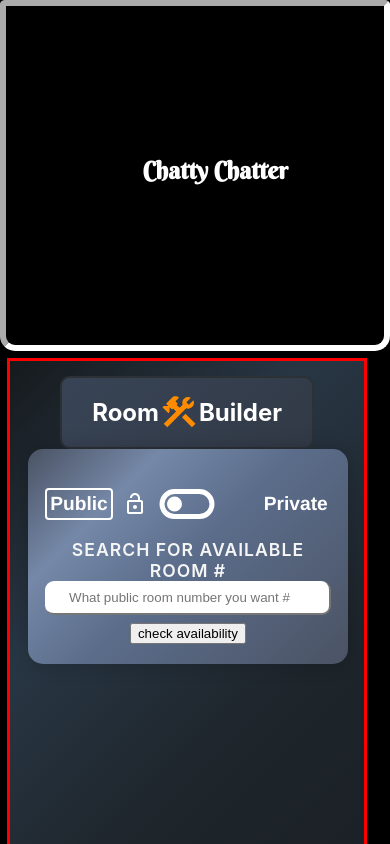
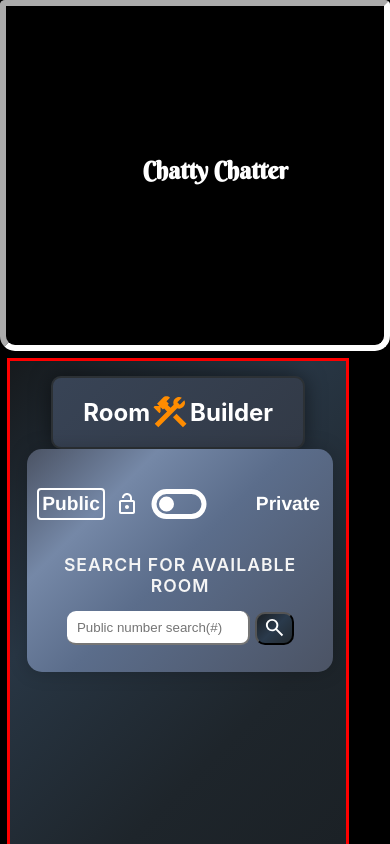
Before and after one commit to Tanner-Davison/Chatty_Chatter, a React (Create React App) app: page /createroom/0 in a window 390 px wide. Shown: the top 844 px of the page. Built offline with nearby package versions, Linux system fonts and the light colour scheme.

Commit message:
fixed styling on phone sized and added more func with the backend endpoints

```diff
--- a/src/components/MainRoom.css
+++ b/src/components/MainRoom.css
@@ -1,10 +1,11 @@
 
-.roomWrapper {
+.room-wrapper {
   display: flex;
   flex-direction: column;
   align-items: center;
   justify-content: center;
  background-color: #161a1d;;
+ padding-bottom: 20px;
 }
 
 p {
@@ -17,7 +18,7 @@ p {
   position: relative;
   display: flex;
   flex-direction: column;
-  width: auto;
+  width: fit-content;
   word-wrap: break-word;
   min-width: 130px;
   padding: 4px;
@@ -88,9 +89,8 @@ p {
   flex-direction: row;
   padding: 10px;
   background-color: #147efb;
-  max-width: 500px;
+  max-width: 359px;
   width: auto;
-  max-height: auto;
   text-align: left;
   font: 500 0.9em "Open Sans", sans-serif;
   border: 1px solid #1d1acb00;
@@ -100,7 +100,7 @@ p {
 }
 
 .message-content > p {
-  width: 100%;
+
   font-family: 'Franklin Gothic Medium', 'Arial Narrow', Arial, sans-serif;
 }
 
@@ -212,7 +212,7 @@ p {
   justify-content: flex-start;
   align-items: flex-start;
   width: auto;
-  padding-left: 15%;
+  padding-left: 18%;
 }
 
 .container.green .user.green {
@@ -366,10 +366,11 @@ h1 {
 
 .leave-delete-button {
   display: flex;
-  position: absolute;
-  width: 50%;
-  gap: 50%;
-  left: 30%;
+  position: relative;
+  width:100%;
+  align-items:center;
+  justify-content: center;
+  padding-top:10px;;
 }
 
 .leave-delete-button button {
@@ -393,7 +394,7 @@ h1 {
   padding: 10px 20px;
   color: #fff;
   background-color: #ea4335;
-  height: 48px;
+  height: 30px;
 }
 
 .headerContainer {
@@ -453,12 +454,15 @@ h1 {
   max-height: 4.5rem;
   z-index: 100;
 }
+.user-profile-pic.green{
+  left:-95px;
+}
 
 .status_container {
   display: flex;
   align-items: center;
   justify-content: center;
-  gap: 8px;
+
 }
 
 @media only screen and (max-width: 600px) {
@@ -495,7 +499,7 @@ h1 {
   .message-blue {
     left: 9%;
     flex-wrap: wrap;
-    width: 130px;
+    width: 87%;
   }
 
   .container:hover .message-green {
@@ -536,7 +540,7 @@ h1 {
 
   .room-num-input-mainRoom {
     flex-direction: row;
-    margin-bottom: 25px;
+    margin-bottom: 15px;
   }
 
   .room-num-input-mainRoom input {
@@ -550,10 +554,7 @@ h1 {
   }
 
   .leave-delete-button {
-    display: flex;
-    flex-direction: row;
-    left: 10%;
-    gap: 8%;
+  padding-top:0px;
   }
 
   .leave-delete-button button {
--- a/src/components/MainRoom.js
+++ b/src/components/MainRoom.js
@@ -169,7 +169,7 @@ const MainRoom = () => {
         room={room ? room : 1}
         joinRoom={joinRoom}
       />
-      <div className="roomWrapper">
+      <div className="room-wrapper">
         <div className={"all-messages"} ref={messagesStartRef}>
           <div className="room_name">
             <h2>
@@ -249,8 +249,8 @@ const MainRoom = () => {
             })}
           {roomIsEmpty && navigate(`/createroom/${room}`)}
         </div>
-      </div>
       <div className={"room-num-input-mainRoom"}>
+        <button onClick={leaveRoom}>Leave Room</button>
         <input
           placeholder={message !== "" ? message : "Message..."}
           value={message}
@@ -262,8 +262,8 @@ const MainRoom = () => {
         </button>
       </div>
       <div className="leave-delete-button">
-        <button onClick={leaveRoom}>Leave Room</button>
         <button onClick={deleteRoom}>Delete Room</button>
+      </div>
       </div>
 
       {
--- a/src/components/Utility-mainRoom/CreateRoom.css
+++ b/src/components/Utility-mainRoom/CreateRoom.css
@@ -32,9 +32,9 @@ form{
     background-size: 400% 400%;
      justify-content: center;
     align-items: center;
-    height: 100vh; /* Make the body take up the full viewport height */
+    height: 200px; /* Make the body take up the full viewport height */
     border: 10px solid #2c3135; /* Border color */
-     bvbox-shadow: 0 0 20px rgba(0, 0, 0, 0.5);
+    box-shadow: 0 0 20px rgba(0, 0, 0, 0.5);
     animation: gradientAnimation 20s ease infinite;
 }
 @keyframes gradientAnimation {
@@ -107,6 +107,16 @@ min-height: 300px;
     align-items: center;
     justify-content: space-between;
 }
+.category-container>select{
+    color:#fe662b;
+    font-weight: 800;
+    text-align: center;
+    border-radius:25px;
+    height:30px;
+}
+.category-container>select>option{
+    color:black;
+}
 .category-result{
     display:flex;
     flex-direction: column;
@@ -123,7 +133,8 @@ min-height: 300px;
 
 }
 #public-category::placeholder{
-    color:#FF8C22;
+    color:#Fe662b;
+    font-weight: 800;
 }
 #name-value{
     display:flex;
@@ -140,20 +151,22 @@ min-height: 300px;
     width: fit-content;
     text-align: center;
     padding:5px;
+    font-weight:800;
 
 
 }
 #public-number::placeholder{
-    color:#FF8C22;
+    color:blueviolet;
 }
 #public-name{
     font-weight: 700;
     width: fit-content;
     text-align: center;
     padding:5px;
+    font-weight: 800;
 }
 #public-name::placeholder{
-    color:#FF8C22;
+    color:black;
 }
 
 .toggle-wrapper{
@@ -185,6 +198,24 @@ min-height: 300px;
     border:white
 
 }
+#search-glass-wrapper{
+    display:flex;
+    flex-direction: row;
+    align-items: flex-end;
+    justify-content: center;
+    gap:5px;
+}
+#search-for-avail-room-button {
+  padding-top: 2px;
+  background: linear-gradient(135deg, #1a1f23 0%, #2a3a4c 25%, #232a30 50%, #1a1f23 100%); /* Gradient background */
+  background-size: 200% 200%;
+  border-radius: 10px;
+  transition: background-position 0.5s ease;
+}
+
+#search-for-avail-room-button:hover {
+  background-position: 100% 100%;
+}
 .private-wrapper{
     display: flex;
     flex-direction: column;
@@ -195,10 +226,15 @@ min-height: 300px;
 #room-lookup{
     display: flex;
     flex-direction: row;
-}
-#room-lookup> input{
+    margin-top:15px;
+    align-items: center;
+    gap:15px;
     text-align: center;
 }
+#search-glass-wrapper>input{
+    text-align: center;
+}
+
 .private-room-inputs input{
     width:45%;
 }
--- a/src/components/Utility-mainRoom/CreateRoom.js
+++ b/src/components/Utility-mainRoom/CreateRoom.js
@@ -11,7 +11,7 @@ import Header from "../Header/Header";
 import build from "./svgs/build.svg";
 import "./CreateRoom.css";
 import axios from "axios";
-
+import searchGlass from './svgs/searchGlass.svg'
 const CreateRoom = (props) => {
   const { userLoginInfo } = useContext(LoginContext);
   const [roomPassword, setRoomPassword] = useState("");
@@ -35,6 +35,21 @@ const CreateRoom = (props) => {
     }
     axios.post(`${PORT}/new-room-creation`,newPublicRoom)
   };
+  const handleRoomAvailability = async (numberValue) => {
+    if(numberValue === ''){
+      return;
+    }
+    const roomAvailable = await axios.get(
+      `${PORT}/availability/${numberValue}`
+    );
+    if (roomAvailable.data.room === true) {
+      setRoomTaken(true);
+
+    } else if (roomAvailable.data.room === false) {
+      setRoomTaken(false);
+      navigate(`/createroom/${numberValue}`);
+    }
+  };
 
   const handleInputChange = (event) => {
     setPassword(event.target.value);
@@ -47,18 +62,6 @@ const CreateRoom = (props) => {
     }
   };
 
-  const handleRoomAvailability = async (numberValue) => {
-    const roomAvailable = await axios.get(
-      `${PORT}/availability/${numberValue}`
-    );
-    if (roomAvailable.data.room === true) {
-      setRoomTaken(true);
-
-    } else if (roomAvailable.data.room === false) {
-      setRoomTaken(false);
-      navigate(`/createroom/${numberValue}`);
-    }
-  };
 
   return (
     <>
@@ -155,19 +158,26 @@ const CreateRoom = (props) => {
                 {room === "0" && (
                   <div>
                     <label id="room-lookup">
-                      Search for available room #
-                      <input
-                        type="number"
-                        value={searchValue}
-                        onChange={(e) => setSearchValue(e.target.value)}
-                        placeholder="What public room number you want #"
-                      />
-                    </label>
+                      Search for available room
+                      <div id={'search-glass-wrapper'}>
+                        <input
+                          type="number"
+                          value={searchValue}
+                          onChange={(e) => setSearchValue(e.target.value)}
+                          placeholder="Public number search(#)"
+                        />
                     <button
                       type="button"
+                      id={'search-for-avail-room-button'}
                       onClick={() => handleRoomAvailability(searchValue)}>
-                      check availability
+                        <img
+                          src={searchGlass}
+                          alt={"look-up-icon"}
+                          width={"23"}
+                        />
                     </button>
+                      </div>
+                    </label>
                   </div>
                 )}
                 {room !== "0" && (
@@ -220,22 +230,22 @@ const CreateRoom = (props) => {
                       </h3>
                       <div className={"private-info"}>
                         <div id={"number-value"}>
-                          <label htmlFor={"public-number"}>room # </label>
+                          <label htmlFor={"public-number"}>room </label>
                           <input
                             type="number"
                             id={"public-number"}
-                            placeholder={room}
+                            placeholder={"#" + room}
                             readOnly
                           />
                         </div>
                         <br></br>
                         <div id={"name-value"}>
-                          <label htmlFor={"public-name"}>Created By @ </label>
+                          <label htmlFor={"public-name"}>Created By </label>
 
                           <input
                             type="name"
                             id={"public-name"}
-                            placeholder={userLoginInfo.username}
+                            placeholder={"@" + userLoginInfo.username}
                             readOnly
                           />
                         </div>
--- a/src/index.css
+++ b/src/index.css
@@ -23,7 +23,7 @@ code {
 }
 @media only screen and (max-width: 600px){
   html{
-    width:80vw;
+    width:100vw;
     height: 100vh;
   }
 }
--- a/src/server/utils/Schemas.js
+++ b/src/server/utils/Schemas.js
@@ -46,7 +46,7 @@ const roomSchema = new mongoose.Schema({
   },
   private_room: {
     type: Boolean,
-    required: true,
+    required: false,
   },
   sent_by_user: {
     type: mongoose.Schema.Types.ObjectId, // Using ObjectId for referencing
```
Also changed, not shown: src/components/Utility-mainRoom/svgs/searchGlass.svg (added).
